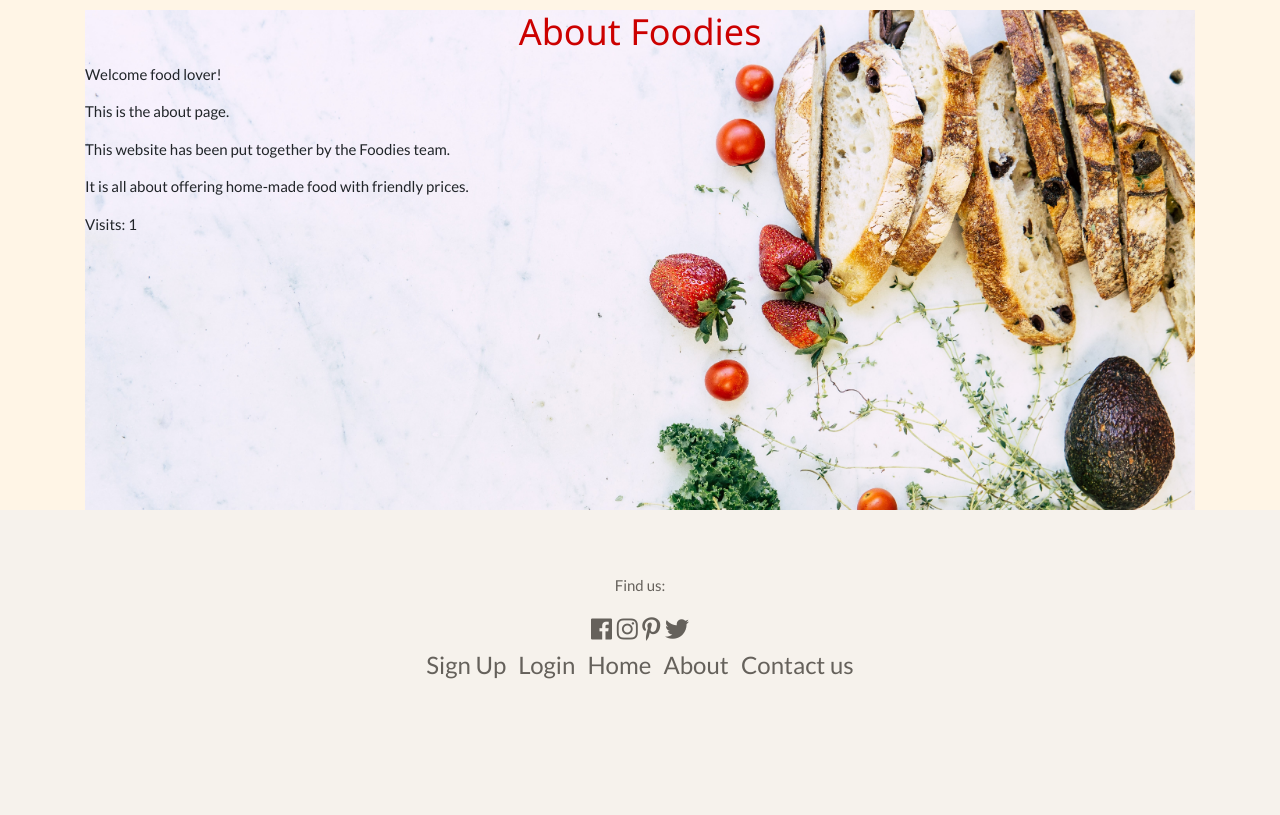
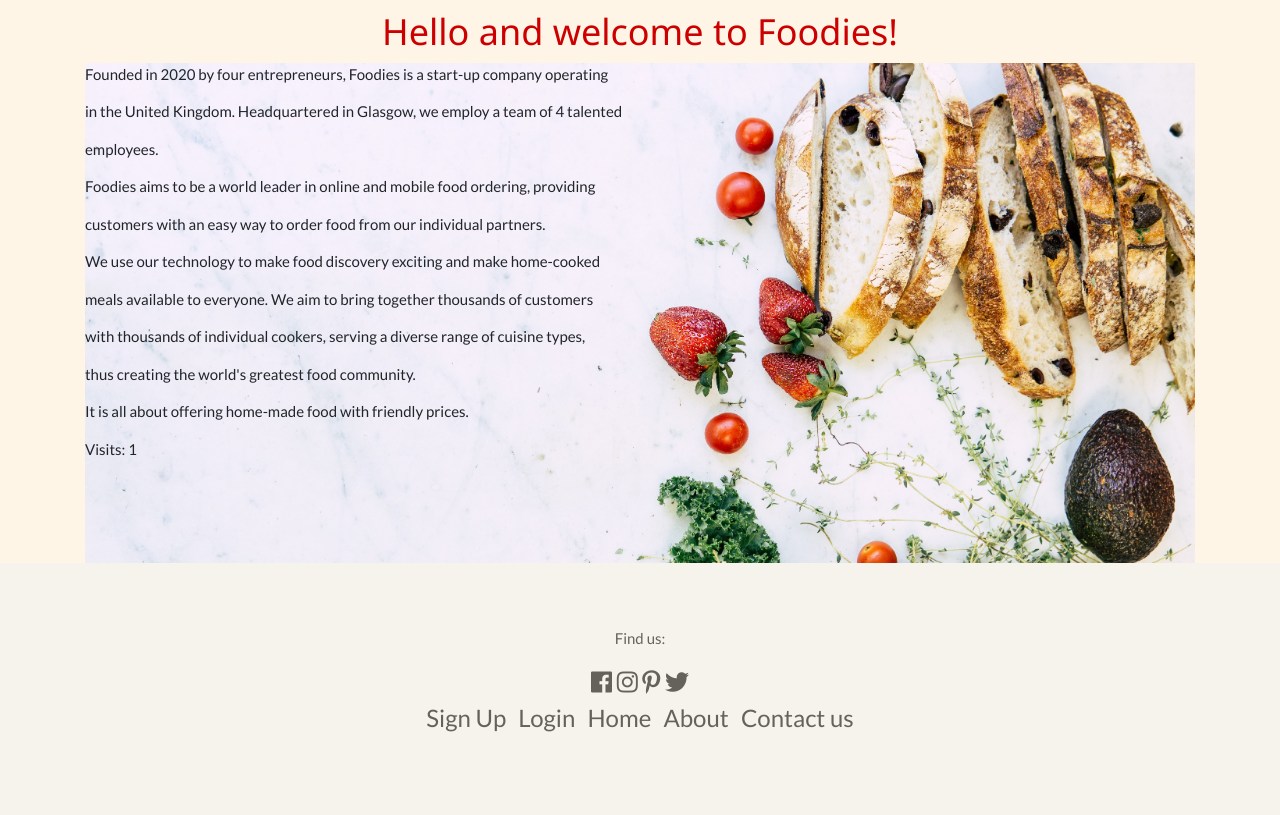
Before and after one commit to hmannelig/itech, a Django app: page /foodies/about/ in a window 1280 px wide. Shown: the part 191-1006 px from the top of the page. Before the commit the page ends 870 px from the top, so only its background shows below. Run offline with Django 3.2, Linux system fonts and the light colour scheme; some libraries are stand-ins or nearby versions.

Commit message:
updated about page

```diff
--- a/templates/foodies/about.html
+++ b/templates/foodies/about.html
@@ -7,20 +7,27 @@
 {% endblock %}
 
 {% block body_block %}
-
+    <h1>Hello and welcome to Foodies!</h1>
 
 <div class= "aboutStyle">
-    <h1>About Foodies</h1>
+
 
 
   		<div class="row">
-  			<div class="col"> <p>Welcome food lover!</p> </div>
+  			<div class="col">
+  			<p>Founded in 2020 by four entrepreneurs, Foodies is a start-up company operating </p>
+  			<p>in the United Kingdom. Headquartered in Glasgow, we employ a team of 4 talented </p>
+  			<p>employees. </p>
+  		</div>
   		</div>
   		<div class="row">
-  			<div class="col"> <p> This is the about page.</p> </div>
-  		</div>
-  		<div class="row">
-  			<div class="col"> <p>This website has been put together by the Foodies team.</p> </div>
+  			<div class="col">
+  			<p> Foodies aims to be a world leader in online and mobile food ordering, providing </p>
+  			<p> customers with an easy way to order food from our individual partners. </p>
+  			<p>We use our technology to make food discovery exciting and make home-cooked </p>
+  			<p>meals available to everyone. We aim to bring together thousands of customers
+  			<p>with thousands of individual cookers, serving a diverse range of cuisine types,
+  			<p>thus creating the world's greatest food community.</p> </div>
   		</div>
   		<div class="row">
   			<div class="col"> <p>It is all about offering home-made food with friendly prices.</p> </div>
```
